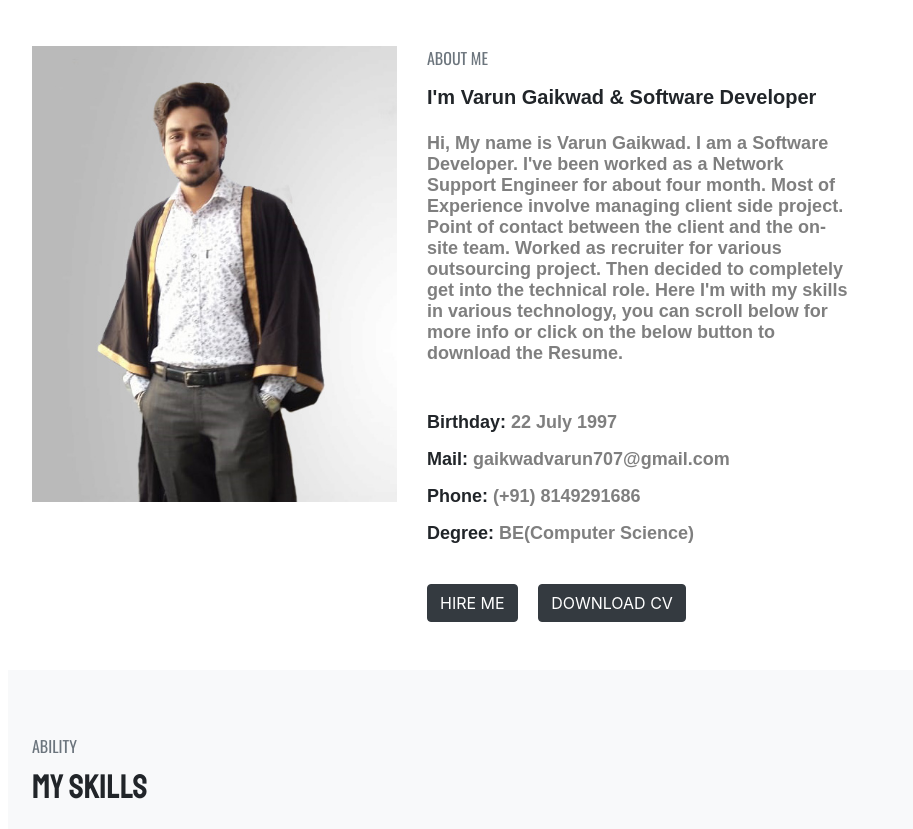
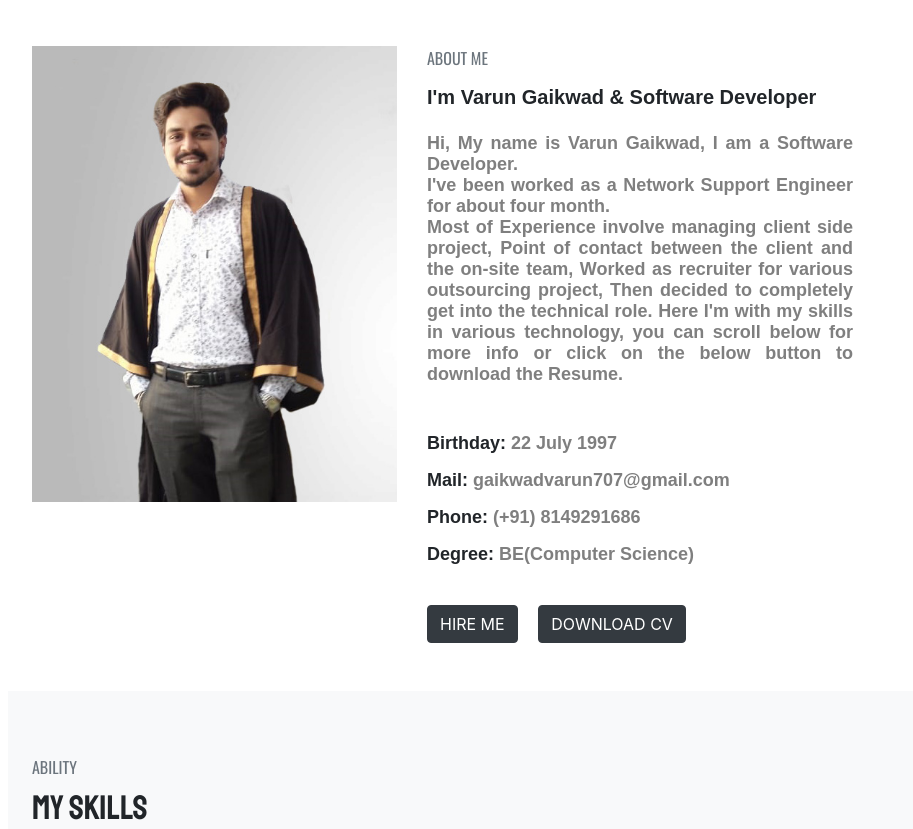
Before and after one commit to gaikwadvarun707/gaikwadvarun707.github.io, a plain HTML site: page index.html in a window 1280 px wide. Shown: the part 980-1809 px from the top of the page, without its empty margins (312-1225 px from the left). Drawn offline with nearby package versions, Linux system fonts and the light colour scheme; a web font is replaced by a local one.

Commit message:
Update index.html

```diff
--- a/index.html
+++ b/index.html
@@ -5,6 +5,8 @@
     <meta charset="UTF-8">
     <meta name="viewport" content="width=device-width, initial-scale=1.0">
     <title>Varun | Porfolio</title>
+    <link rel="shortcut icon" href="./img/ellips.png" type="image/x-icon">
+
 
     <link rel="stylesheet" href="https://stackpath.bootstrapcdn.com/bootstrap/4.4.1/css/bootstrap.min.css"
         integrity="sha384-Vkoo8x4CGsO3+Hhxv8T/Q5PaXtkKtu6ug5TOeNV6gBiFeWPGFN9MuhOf23Q9Ifjh" crossorigin="anonymous">
@@ -75,10 +77,12 @@
                         <div class="col-sm-6">
                             <h6 class="text-uppercase font-os font-size-16 text-muted">About Me</h6>
                             <h5 class="font-ram font-size-20 py-2">I'm Varun Gaikwad & Software Developer</h5>
-                            <p class="font-ram text-black-50 py-2">
-                                Hi, My name is Varun Gaikwad. I am a Software Developer.
-                                I've been worked as a Network Support Engineer for about four month.
-                                Most of Experience involve managing client side project. Point of contact between the client and the on-site team. Worked as recruiter for various outsourcing project. Then decided to completely get into the technical role. Here I'm with my skills in various technology, you can scroll below for more info or click on the below button to download the Resume.
+                            <p class="font-ram text-black-50 py-2 text-justify">
+                                Hi, My name is Varun Gaikwad, I am a Software Developer.<br>
+                                I've been worked as a Network Support Engineer for about four month.<br>
+                                Most of Experience involve managing client side project, Point of contact between the client and the on-site team,
+                                Worked as recruiter for various outsourcing project, Then decided to completely get into the technical role.
+                                Here I'm with my skills in various technology, you can scroll below for more info or click on the below button to download the Resume.
                             </p>
                             <div class="d-flex flex-row flex-wrap justify-content-between py-4">
                                 <div class="d-flex flex-column">
```
